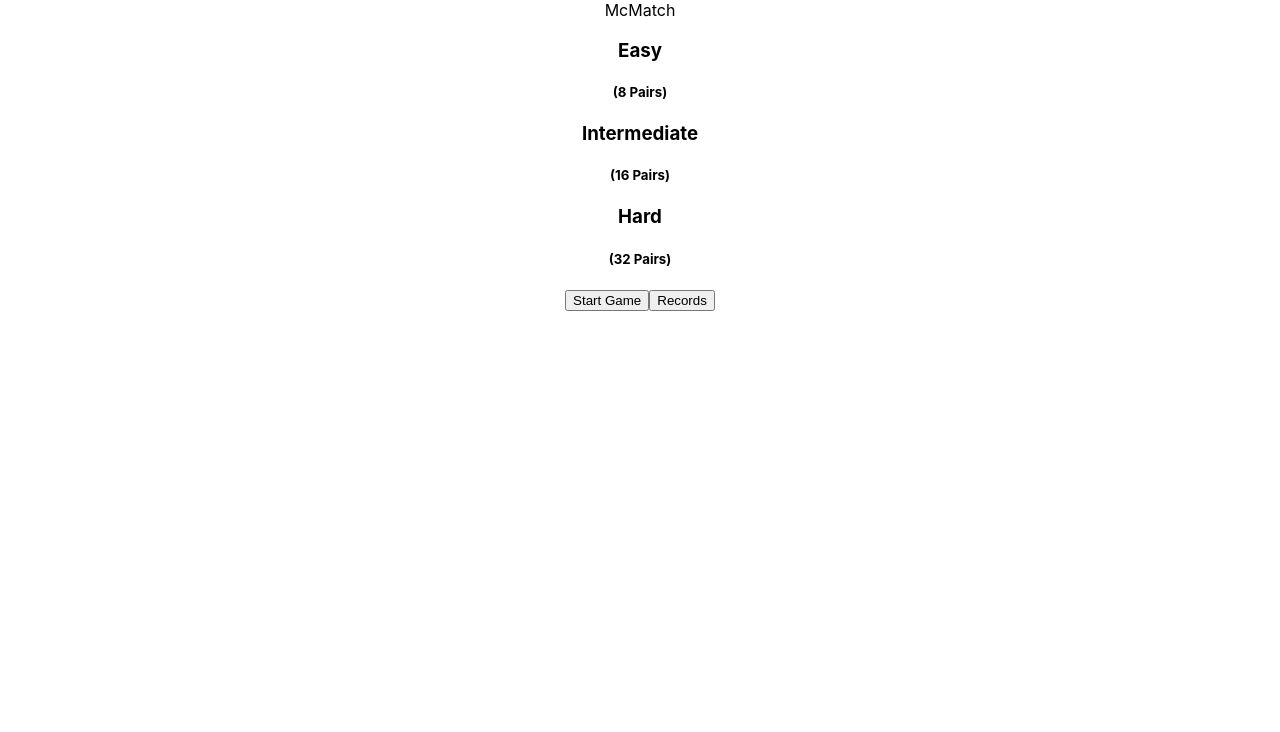
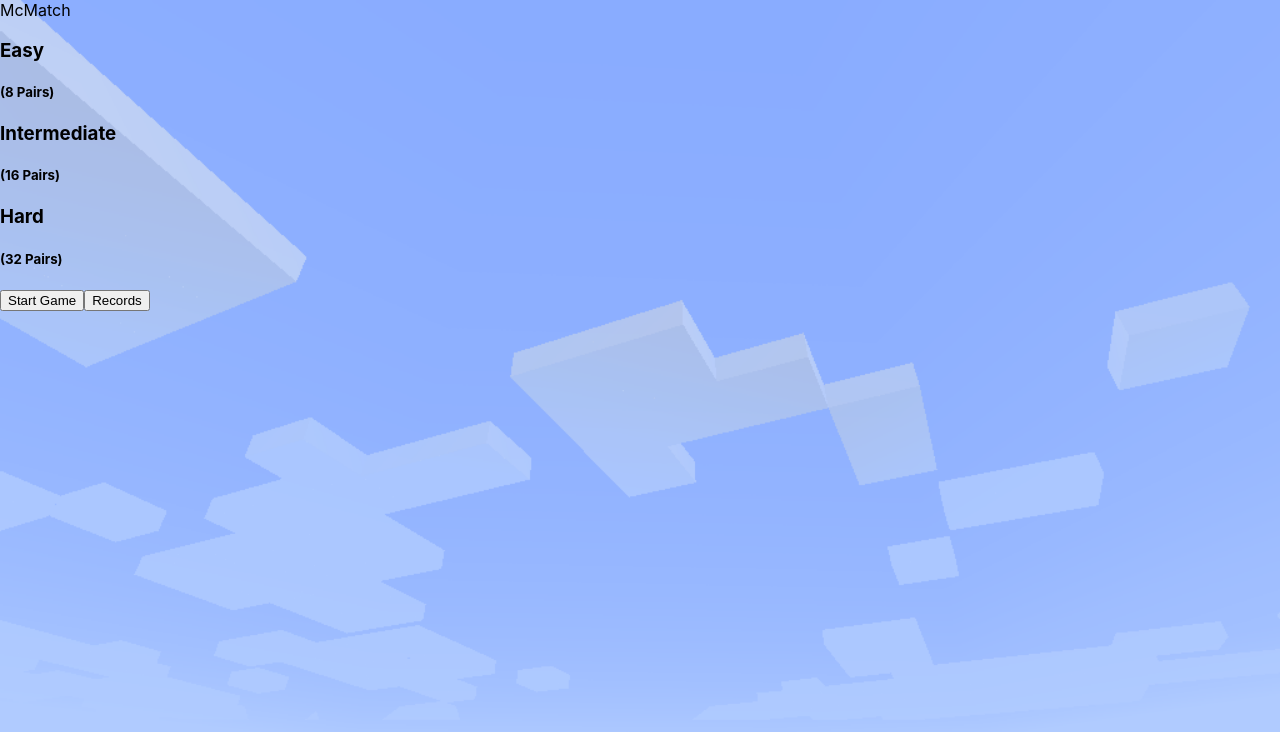
Before and after one commit to Nimeroo/MCMatch, a React (Create React App) app in the folder client/: page / in a window 1280 px wide. Shown: the top 732 px of the page. Built offline with nearby package versions, Linux system fonts and the light colour scheme.

Commit message:
background image added

```diff
--- a/client/src/App.css
+++ b/client/src/App.css
@@ -1,3 +1,25 @@
+html {
+  height: 100%;
+  width: 100%;
+}
+
+body {
+  height: 100%;
+  width: 100%;
+}
+
+#root {
+  height: 100%;
+  width: 100%;
+}
+
 .App {
-  text-align: center;
+  height: 100%;
+  width: 100%;
+  background-color: lightblue;
+  background-image: url(Assets/background-clouds.png);
+  background-repeat: no-repeat;
+  background-position: center;
+  background-size: cover;
 }
+/*# sourceMappingURL=App.css.map */
--- /dev/null
+++ b/client/src/App.scss
@@ -0,0 +1,21 @@
+html{
+    height: 100%;
+    width: 100%;
+}
+
+body{
+    height: 100%;
+    width: 100%;
+}
+
+#root{
+    height: 100%;
+    width: 100%;
+}
+
+.App{
+    height: 100%;
+    width: 100%;
+    background-color: lightblue;
+    background-image: url(/client/src/Assets/background-clouds.png);
+}
```
Also changed, not shown: 1 other file (tests, documents, lock files or other folders).
